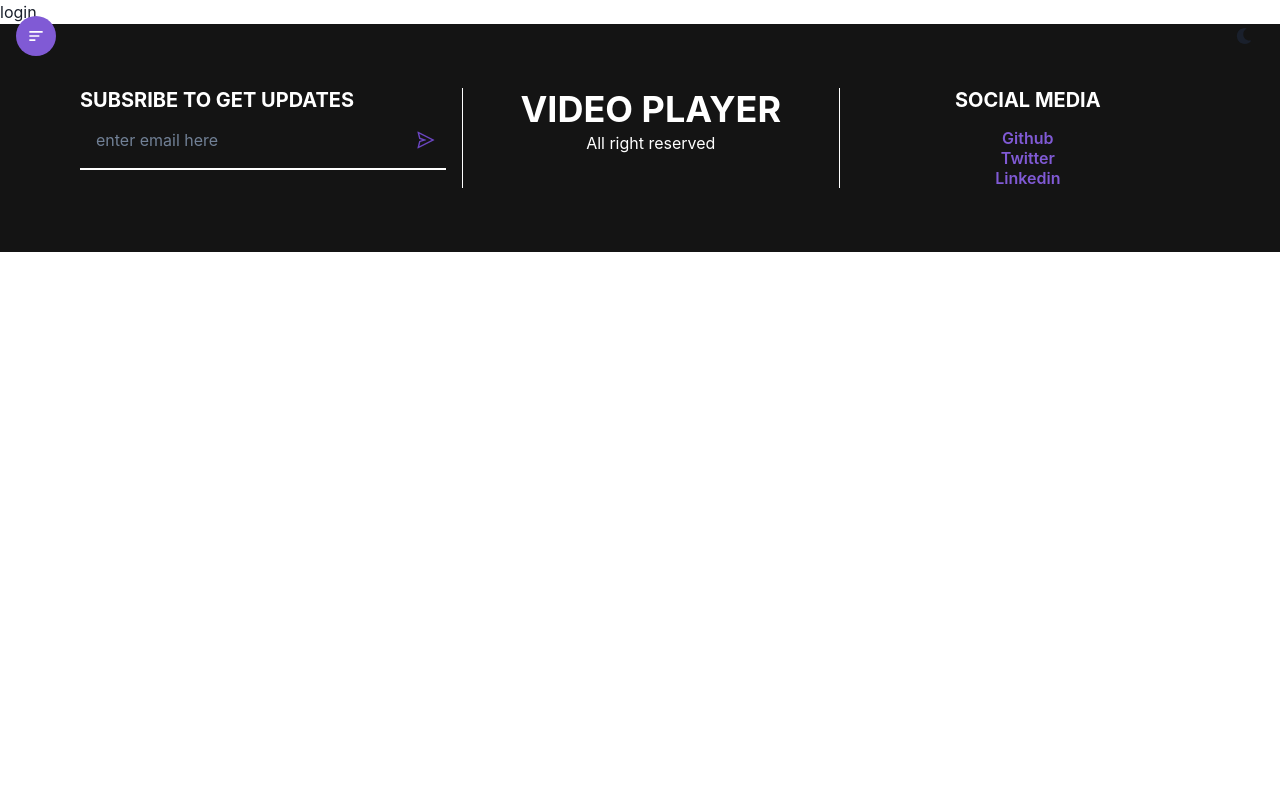
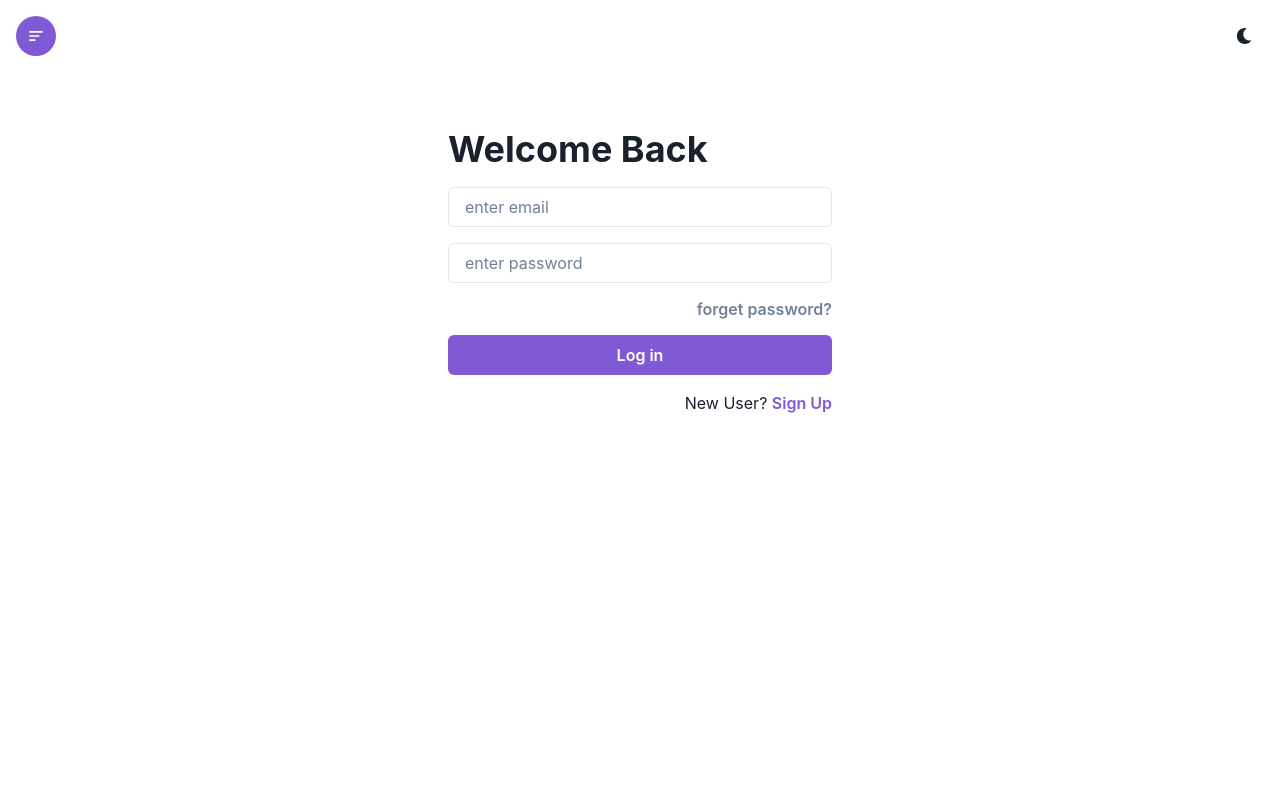
Before and after one commit to 0xyusufz/Video-Player, a React (Vite) app: page /login in a window 1280 px wide. Shown: the top 800 px of the page. Built offline with nearby package versions, Linux system fonts and the light colour scheme.

Commit message:
login page created

```diff
--- a/src/pages/Login.jsx
+++ b/src/pages/Login.jsx
@@ -1,11 +1,37 @@
-import React from 'react'
+import React from "react";
+import { Container, Heading ,Box, Input, Button,Text} from "@chakra-ui/react";
+import { Link } from "react-router-dom";
 
 const Login = () => {
   return (
-    <div>
-      <h1>login</h1>
-    </div>
-  )
-}
+    <Container maxW={"container.xl"} h={"100vh"} p={"16"}>
+      <form>
+        <Box
+          display={"flex"}
+          flexDirection={"column"}
+          gap={"4"}
+          alignItems={"stretch"}
+          spacing={"8"}
+          w={["full","96"]}
+          m={"auto"}
+          my={"16"}
+          justifyContent={"center"}
+        >
+          <Heading>Welcome Back</Heading>
 
-export default Login
+          <Input placeholder={"enter email"} type={"email"} required focusBorderColor={"purple.500"}/>
+          <Input placeholder={"enter password"} type={"password"} required focusBorderColor={"purple.500"}/>
+          <Button variant={"link"} alignSelf={"flex-end"}><Link to={"/forgetpassword"}>forget password?</Link></Button>
+          <Button  colorScheme={"purple"} type={"submit"}>Log in</Button>
+
+
+          <Text textAlign={"end"}>New User?{" "}<Button colorScheme={"purple"} variant={"link"} alignSelf={"center"}><Link to={"/signup"}>Sign Up</Link></Button></Text>
+
+
+        </Box>
+      </form>
+    </Container>
+  );
+};
+
+export default Login;
```
